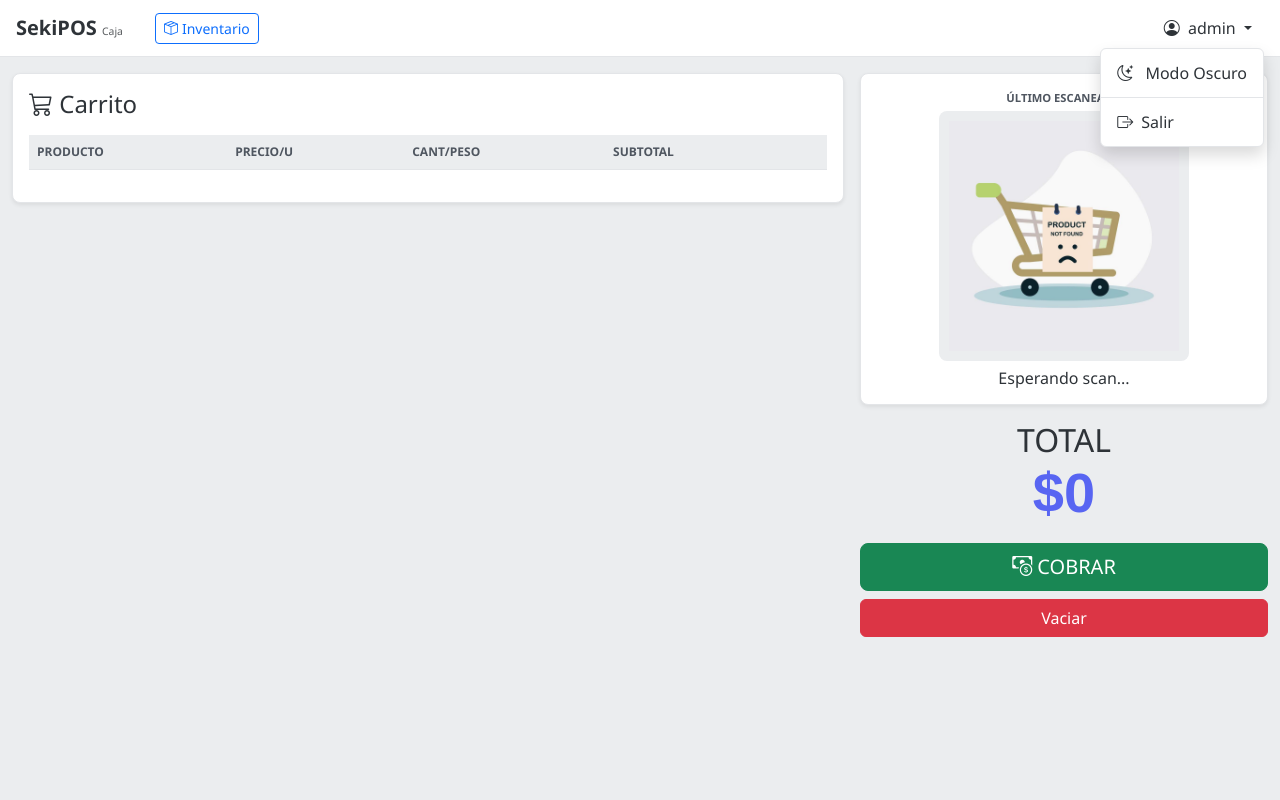
After one commit to SekiDesu0/SekiPos, a Flask app: page /checkout in a window 1280 px wide, after a click on "admin". The commit adds this page. Run offline with Flask 3, Linux system fonts and the light colour scheme; a user stored in the database is signed in; lists and menus that the app fills with data are empty; some libraries are stand-ins or nearby versions.

Commit message:
image compression, initial checkout(?

```diff
--- a/app.py
+++ b/app.py
@@ -112,7 +112,8 @@ def login():
 @app.route('/logout')
 @login_required
 def logout():
-    logout_user(); return redirect(url_for('login'))
+    logout_user()
+    return redirect(url_for('login'))
 
 @app.route('/')
 @login_required
@@ -121,7 +122,13 @@ def index():
         products = conn.execute('SELECT * FROM products').fetchall()
     return render_template('index.html', products=products, user=current_user)
 
-@app.route('/upsert', methods=['POST'])
+@app.route("/checkout")
+@login_required
+def checkout():
+    return render_template("checkout.html", user=current_user)
+
+
+@app.route("/upsert", methods=["POST"])
 @login_required
 def upsert():
     d = request.form
@@ -161,10 +168,11 @@ def scan():
         return jsonify({"status": "error", "message": "empty barcode"}), 400
 
     with sqlite3.connect(DB_FILE) as conn:
-        p = conn.execute('SELECT * FROM products WHERE barcode = ?', (barcode,)).fetchone()
+        # Specifically select the 4 columns the code expects
+        p = conn.execute('SELECT barcode, name, price, image_url FROM products WHERE barcode = ?', (barcode,)).fetchone()
 
-    # 1. Product exists in local Database
     if p:
+        # Now this will always have exactly 4 values, regardless of DB changes
         barcode_val, name, price, image_path = p
 
         # Image recovery logic for missing local files
@@ -266,8 +274,8 @@ def upload_image():
     barcode = request.form['barcode']
     if file.filename == '' or not barcode:
         return jsonify({"error": "Invalid data"}), 400
-    ext = mimetypes.guess_extension(file.mimetype) or '.jpg'
-    filename = f"{barcode}{ext}"
+
+    filename = f"{barcode}.jpg"
     filepath = os.path.join(CACHE_DIR, filename)
     file.save(filepath)
     timestamp = int(time.time())
--- /dev/null
+++ b/templates/checkout.html
@@ -0,0 +1,381 @@
+<!DOCTYPE html>
+<html lang="es" data-theme="light">
+
+<head>
+    <meta charset="UTF-8">
+    <meta name="viewport" content="width=device-width, initial-scale=1.0">
+    <title>SekiPOS - Caja</title>
+    <link rel="shortcut icon" href="./static/favicon.png" type="image/x-icon">
+    <link href="https://cdn.jsdelivr.net/npm/bootstrap@5.3.3/dist/css/bootstrap.min.css" rel="stylesheet">
+    <link href="https://cdn.jsdelivr.net/npm/bootstrap-icons@1.11.3/font/bootstrap-icons.min.css" rel="stylesheet">
+    <script src="https://cdnjs.cloudflare.com/ajax/libs/socket.io/4.0.1/socket.io.js"></script>
+    <style>
+        :root {
+            --bg: #ebedef;
+            --card-bg: #ffffff;
+            --text-main: #2e3338;
+            --text-muted: #4f5660;
+            --border: #e3e5e8;
+            --navbar-bg: #ffffff;
+            --accent: #5865f2;
+            --accent-hover: #4752c4;
+            --input-bg: #e3e5e8;
+        }
+
+        [data-theme="dark"] {
+            --bg: #36393f;
+            --card-bg: #2f3136;
+            --text-main: #dcddde;
+            --text-muted: #b9bbbe;
+            --border: #202225;
+            --navbar-bg: #202225;
+            --input-bg: #202225;
+        }
+
+        body {
+            background: var(--bg);
+            color: var(--text-main);
+            font-family: "gg sans", "Segoe UI", sans-serif;
+            transition: background 0.2s, color 0.2s;
+            min-height: 100vh;
+        }
+
+        /* ── Navbar ── */
+        .navbar {
+            background: var(--navbar-bg) !important;
+            border-bottom: 1px solid var(--border);
+            transition: background 0.2s;
+        }
+
+        .navbar-brand {
+            color: var(--text-main) !important;
+            font-weight: 700;
+        }
+
+        /* ── Cards ── */
+        .cart-card,
+        .discord-card,
+        .modal-content {
+            background: var(--card-bg) !important;
+            color: var(--text-main);
+            border: 1px solid var(--border);
+            border-radius: 8px;
+            box-shadow: 0 2px 10px rgba(0, 0, 0, 0.1);
+        }
+
+        /* ── Product Preview (Matching Index) ── */
+        #display-img {
+            width: 100%;
+            max-width: 250px;
+            height: 250px;
+            object-fit: contain;
+            background: var(--bg);
+            border-radius: 8px;
+            padding: 10px;
+        }
+
+        /* ── Table Styling ── */
+        .table {
+            color: var(--text-main) !important;
+            --bs-table-bg: transparent;
+            --bs-table-border-color: var(--border);
+        }
+
+        .table thead th {
+            background: var(--bg);
+            color: var(--text-muted);
+            font-size: 0.75rem;
+            text-transform: uppercase;
+            border-bottom: 1px solid var(--border);
+        }
+
+        .table td {
+            border-bottom: 1px solid var(--border);
+            vertical-align: middle;
+        }
+
+        /* ── UI Elements ── */
+        .btn-accent {
+            background: var(--accent);
+            color: #fff;
+            border: none;
+        }
+
+        .btn-accent:hover {
+            background: var(--accent-hover);
+            color: #fff;
+        }
+
+        .form-control {
+            background: var(--input-bg);
+            color: var(--text-main);
+            border: none;
+        }
+
+        .form-control:focus {
+            background: var(--input-bg);
+            color: var(--text-main);
+            outline: 2px solid var(--accent);
+            box-shadow: none;
+        }
+
+        #grand-total {
+            color: var(--accent);
+            font-family: "gg sans", sans-serif;
+        }
+
+        .dropdown-menu {
+            background: var(--card-bg);
+            border: 1px solid var(--border);
+        }
+
+        .dropdown-item {
+            color: var(--text-main) !important;
+        }
+
+        .dropdown-item:hover {
+            background: var(--input-bg);
+        }
+
+        .btn-danger-discord {
+            background: var(--danger, #ed4245);
+            color: #fff;
+            border: none;
+            border-radius: 4px;
+            padding: 4px 8px;
+            transition: background 0.2s;
+        }
+
+        .btn-danger-discord:hover {
+            background: #c23235;
+            color: #fff;
+        }
+
+        [data-theme="dark"] .btn-close {
+            filter: invert(1) grayscale(100%) brightness(200%);
+        }
+
+        [data-theme="dark"] .table {
+            --bs-table-color: var(--text-main);
+            color: var(--text-main) !important;
+        }
+
+        [data-theme="dark"] .table thead th {
+            background: #292b2f;
+            color: var(--text-muted);
+        }
+
+        [data-theme="dark"] .text-muted {
+            color: var(--text-muted) !important;
+        }
+
+        /* Fix for the weight modal text */
+        [data-theme="dark"] .modal-body {
+            color: var(--text-main);
+        }
+    </style>
+</head>
+
+<body>
+    <nav class="navbar navbar-expand-md sticky-top px-3 mb-3">
+        <span class="navbar-brand">SekiPOS <small class="text-muted fw-normal"
+                style="font-size:0.65rem;">Caja</small></span>
+
+        <div class="ms-3">
+            <a href="/" class="btn btn-outline-primary btn-sm">
+                <i class="bi bi-box-seam me-1"></i>Inventario
+            </a>
+        </div>
+
+        <div class="ms-auto">
+            <div class="dropdown">
+                <button class="btn btn-accent dropdown-toggle" type="button" data-bs-toggle="dropdown"
+                    aria-expanded="false">
+                    <i class="bi bi-person-circle me-1"></i>
+                    <span class="d-none d-sm-inline">{{ user.username }}</span>
+                </button>
+                <ul class="dropdown-menu dropdown-menu-end shadow">
+                    <li>
+                        <button class="dropdown-item" onclick="toggleTheme()">
+                            <i class="bi bi-moon-stars me-2" id="theme-icon"></i>
+                            <span id="theme-label">Modo Oscuro</span>
+                        </button>
+                    </li>
+                    <li>
+                        <hr class="dropdown-divider" style="border-color: var(--border);">
+                    </li>
+                    <li>
+                        <a class="dropdown-item text-danger" href="/logout">
+                            <i class="bi bi-box-arrow-right me-2"></i>Salir
+                        </a>
+                    </li>
+                </ul>
+            </div>
+        </div>
+    </nav>
+
+    <div class="container-fluid">
+        <div class="row g-3">
+            <div class="col-md-8">
+                <div class="cart-card p-3 shadow-sm">
+                    <h4><i class="bi bi-cart3"></i> Carrito</h4>
+                    <table class="table mt-3" id="cart-table">
+                        <thead>
+                            <tr>
+                                <th>Producto</th>
+                                <th>Precio/U</th>
+                                <th>Cant/Peso</th>
+                                <th>Subtotal</th>
+                                <th></th>
+                            </tr>
+                        </thead>
+                        <tbody id="cart-items">
+                        </tbody>
+                    </table>
+                </div>
+            </div>
+
+            <div class="col-md-4">
+                <div class="discord-card p-3 mb-3 text-center shadow-sm">
+                    <p class="mb-1 fw-semibold text-uppercase" style="color:var(--text-muted); font-size:0.7rem;">Último
+                        Escaneado</p>
+                    <img id="display-img" src="./static/placeholder.png" class="mb-2" alt="product">
+                    <h6 id="display-name" class="mb-0 text-truncate">Esperando scan...</h6>
+                    <small id="display-barcode" class="text-muted font-monospace" style="font-size: 0.7rem;"></small>
+                </div>
+
+                <div class="total-banner text-center mb-3">
+                    <div class="total-banner text-center mb-3">
+                        <h2 class="mb-0">TOTAL</h2>
+                        <h1 id="grand-total" style="font-size: 3.5rem; font-weight: 800;">$0</h1>
+                    </div>
+                    <button class="btn btn-success w-100 btn-lg mb-2" onclick="processSale()">
+                        <i class="bi bi-cash-coin"></i> COBRAR
+                    </button>
+                    <button class="btn btn-danger w-100" onclick="clearCart()">Vaciar</button>
+                </div>
+            </div>
+        </div>
+
+        <div class="modal fade" id="weightModal" tabindex="-1" data-bs-backdrop="static">
+            <div class="modal-dialog modal-dialog-centered">
+                <div class="modal-content">
+                    <div class="modal-header">
+                        <h5>Ingresar Peso (kg)</h5>
+                    </div>
+                    <div class="modal-body">
+                        <input type="number" id="weight-input" class="form-control form-control-lg" step="0.001"
+                            placeholder="0.000">
+                    </div>
+                    <div class="modal-footer">
+                        <button class="btn btn-primary w-100" onclick="confirmWeight()">Agregar</button>
+                    </div>
+                </div>
+            </div>
+        </div>
+
+        <script>
+            const socket = io();
+            let cart = [];
+            let pendingProduct = null;
+            const clp = new Intl.NumberFormat('es-CL', { style: 'currency', currency: 'CLP', minimumFractionDigits: 0 });
+
+            socket.on('new_scan', (product) => {
+                // Update the Preview Card
+                document.getElementById('display-name').innerText = product.name;
+                document.getElementById('display-barcode').innerText = product.barcode;
+                document.getElementById('display-img').src = product.image || './static/placeholder.png';
+
+                if (product.unit === 'kg') {
+                    pendingProduct = product;
+                    new bootstrap.Modal('#weightModal').show();
+                    setTimeout(() => document.getElementById('weight-input').focus(), 500);
+                } else {
+                    addToCart(product, 1);
+                }
+            });
+
+            socket.on('scan_error', (data) => {
+                if (confirm("Producto no encontrado. ¿Deseas crearlo?")) {
+                    window.location.href = `/?barcode=${data.barcode}`;
+                }
+            });
+
+            function confirmWeight() {
+                const weight = parseFloat(document.getElementById('weight-input').value);
+                if (weight > 0) {
+                    addToCart(pendingProduct, weight);
+                    bootstrap.Modal.getInstance('#weightModal').hide();
+                    document.getElementById('weight-input').value = '';
+                }
+            }
+
+            function addToCart(product, qty) {
+                const subtotal = product.price * qty;
+                cart.push({ ...product, qty, subtotal });
+                renderCart();
+            }
+
+            function renderCart() {
+                const tbody = document.getElementById('cart-items');
+                tbody.innerHTML = '';
+                let total = 0;
+
+                cart.forEach((item, index) => {
+                    total += item.subtotal;
+                    const row = document.createElement('tr');
+                    row.innerHTML = `
+            <td>${item.name}</td>
+            <td>${clp.format(item.price)}</td>
+            <td>${item.qty} ${item.unit === 'kg' ? 'kg' : 'u'}</td>
+            <td>${clp.format(item.subtotal)}</td>
+            <td>
+                <button class="btn-danger-discord btn-sm" onclick="removeItem(${index}, '${item.name}')">
+                    <i class="bi bi-trash"></i>
+                </button>
+            </td>
+        `;
+                    tbody.appendChild(row);
+                });
+                document.getElementById('grand-total').innerText = clp.format(total);
+            }
+
+            // Updated removeItem with confirmation prompt
+            function removeItem(idx, name) {
+                if (confirm(`¿Quitar ${name} del carrito?`)) {
+                    cart.splice(idx, 1);
+                    renderCart();
+                }
+            }
+
+            function clearCart() { cart = []; renderCart(); }
+            function processSale() { alert("Venta procesada con éxito"); clearCart(); }
+
+            function applyTheme(t) {
+                document.documentElement.setAttribute('data-theme', t);
+                const isDark = t === 'dark';
+                const themeIcon = document.getElementById('theme-icon');
+                const themeLabel = document.getElementById('theme-label');
+
+                if (themeIcon) themeIcon.className = isDark ? 'bi bi-sun me-2' : 'bi bi-moon-stars me-2';
+                if (themeLabel) themeLabel.innerText = isDark ? 'Modo Claro' : 'Modo Oscuro';
+
+                localStorage.setItem('theme', t);
+            }
+
+            function toggleTheme() {
+                const current = document.documentElement.getAttribute('data-theme');
+                const next = current === 'dark' ? 'light' : 'dark';
+                applyTheme(next);
+            }
+
+            // Initialize on load
+            (function initTheme() {
+                const savedTheme = localStorage.getItem('theme') || 'light';
+                applyTheme(savedTheme);
+            })();
+        </script>
+        <script src="https://cdn.jsdelivr.net/npm/bootstrap@5.3.3/dist/js/bootstrap.bundle.min.js"></script>
+</body>
+
+</html>
```
Also changed, not shown: templates/index.html (+51 -5 lines), 5 other files.
